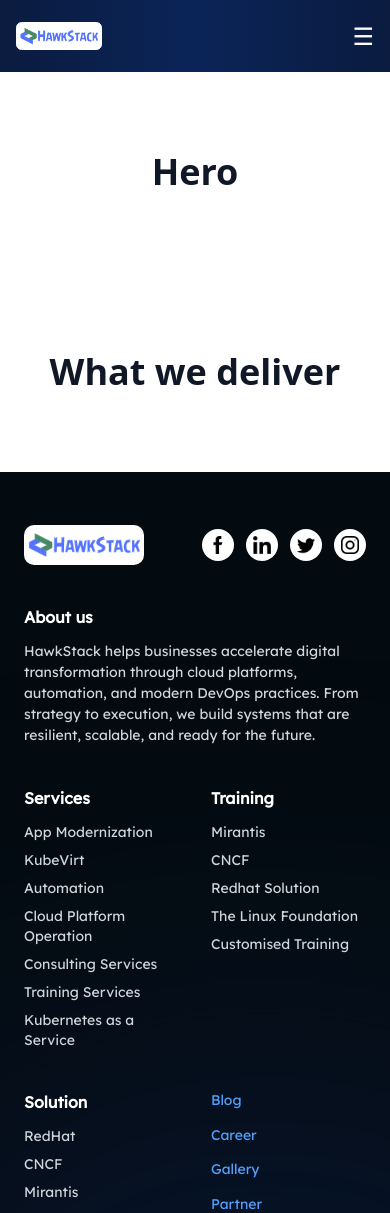
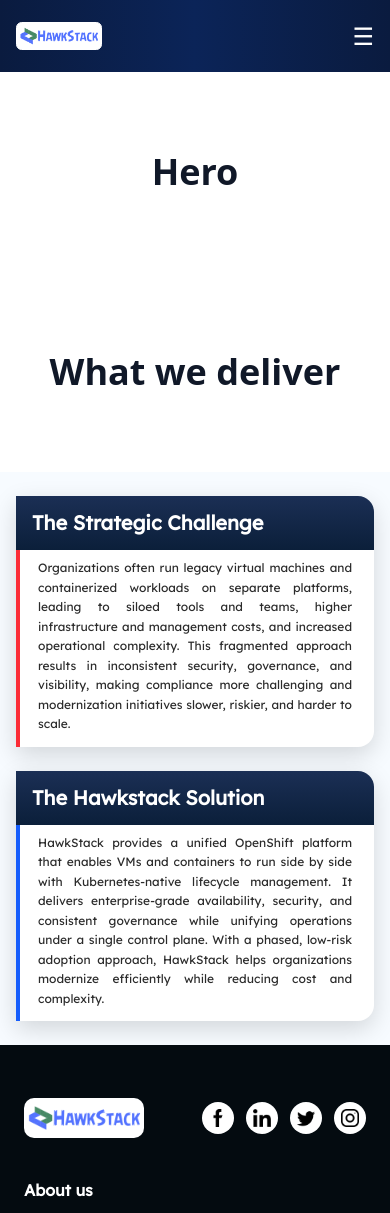
Before and after one commit to hawkstack/consulting-web, a Next.js app: page /openshift in a window 390 px wide. Shown: the top 1213 px of the page. Built offline with nearby package versions, Linux system fonts and the light colour scheme.

Commit message:
feat: mobile view is for the challenge and solution section

```diff
--- a/app/openshift/page.tsx
+++ b/app/openshift/page.tsx
@@ -1,11 +1,13 @@
 import WhatWeDeliver from "@/components/openshift/WhatWeDeliver";
 import HeroSection from "@/components/openshift/HeroSection";
+import ChallengeSolution from "@/components/openshift/ChallengeSolutionSection";
 
 export default function OpenShiftPage() {
   return (
     <>
       <HeroSection />
       <WhatWeDeliver />
+      <ChallengeSolution />
     </>
   );
 }
--- /dev/null
+++ b/components/openshift/ChallengeSolutionSection.tsx
@@ -0,0 +1,99 @@
+"use client";
+
+import React, { useEffect, useRef, useState } from "react";
+
+// Mobile-only section: Strategic Challenge & Hawkstack Solution
+export default function StrategicChallengeMobile() {
+  const card1Ref = useRef<HTMLDivElement | null>(null);
+  const card2Ref = useRef<HTMLDivElement | null>(null);
+
+  const [card1Visible, setCard1Visible] = useState(false);
+  const [card2Visible, setCard2Visible] = useState(false);
+
+  useEffect(() => {
+    const observer = new IntersectionObserver(
+      (entries) => {
+        entries.forEach((entry) => {
+          if (entry.target === card1Ref.current) {
+            setCard1Visible(entry.isIntersecting);
+          }
+          if (entry.target === card2Ref.current) {
+            setCard2Visible(entry.isIntersecting);
+          }
+        });
+      },
+      { threshold: 0.3 },
+    );
+
+    if (card1Ref.current) observer.observe(card1Ref.current);
+    if (card2Ref.current) observer.observe(card2Ref.current);
+
+    return () => observer.disconnect();
+  }, []);
+
+  return (
+    <section className="w-full bg-[#f7fbff] px-4 py-6 font-lexend">
+      <div className="mx-auto max-w-[440px] space-y-6">
+        {/* Card 1: Strategic Challenge */}
+        <div
+          ref={card1Ref}
+          className={`relative overflow-hidden rounded-tr-2xl rounded-br-2xl rounded-tl-none rounded-bl-none bg-white shadow-[0_8px_24px_rgba(0,0,0,0.15)] transform transition-all duration-700 ease-out ${
+            card1Visible
+              ? "translate-x-0 opacity-100 scale-100"
+              : "-translate-x-16 opacity-0 scale-95"
+          }`}>
+          {/* Red accent line (starts below header) */}
+          <span className="absolute left-0 top-[54px] h-[calc(94%-38px)] w-[4px] bg-red-500" />
+
+          {/* Header */}
+          <div className="bg-gradient-to-b from-[#1b2f55] to-[#0b1f3a] px-4 py-3">
+            <h3 className="text-[20px] font-[600] text-white">
+              The Strategic Challenge
+            </h3>
+          </div>
+
+          {/* Body */}
+          <div className="px-[22px] pt-[8px] pb-[13px] text-[12px] font-[400] leading-relaxed text-[#2b2b2b] text-justify">
+            Organizations often run legacy virtual machines and containerized
+            workloads on separate platforms, leading to siloed tools and teams,
+            higher infrastructure and management costs, and increased
+            operational complexity. This fragmented approach results in
+            inconsistent security, governance, and visibility, making compliance
+            more challenging and modernization initiatives slower, riskier, and
+            harder to scale.
+          </div>
+        </div>
+
+        {/* Card 2: Hawkstack Solution */}
+        <div
+          ref={card2Ref}
+          className={`relative overflow-hidden rounded-tr-2xl rounded-br-2xl rounded-tl-none rounded-bl-none bg-white shadow-[0_8px_24px_rgba(0,0,0,0.15)] transform transition-all duration-700 ease-out delay-150 ${
+            card2Visible
+              ? "translate-x-0 opacity-100 scale-100"
+              : "translate-x-16 opacity-0 scale-95"
+          }`}>
+          {/* Blue accent line (starts below header) */}
+          <span className="absolute left-0 top-[54px] h-[calc(94%-38px)] w-[4px] bg-[#155DFC]" />
+
+          {/* Header */}
+          <div className="bg-gradient-to-b from-[#1b2f55] to-[#0b1f3a] px-4 py-3">
+            <h3 className="text-[20px] font-[600] text-white">
+              The Hawkstack Solution
+            </h3>
+          </div>
+
+          {/* Body */}
+          <div className="px-[22px] pt-[8px] pb-[13px] text-[12px] font-[400] leading-relaxed text-[#2b2b2b] text-justify">
+            HawkStack provides a unified OpenShift platform that enables VMs and
+            containers to run side by side with Kubernetes-native lifecycle
+            management. It delivers enterprise-grade availability, security, and
+            consistent governance while unifying operations under a single
+            control plane. With a phased, low-risk adoption approach, HawkStack
+            helps organizations modernize efficiently while reducing cost and
+            complexity.
+          </div>
+        </div>
+      </div>
+    </section>
+  );
+}
```
